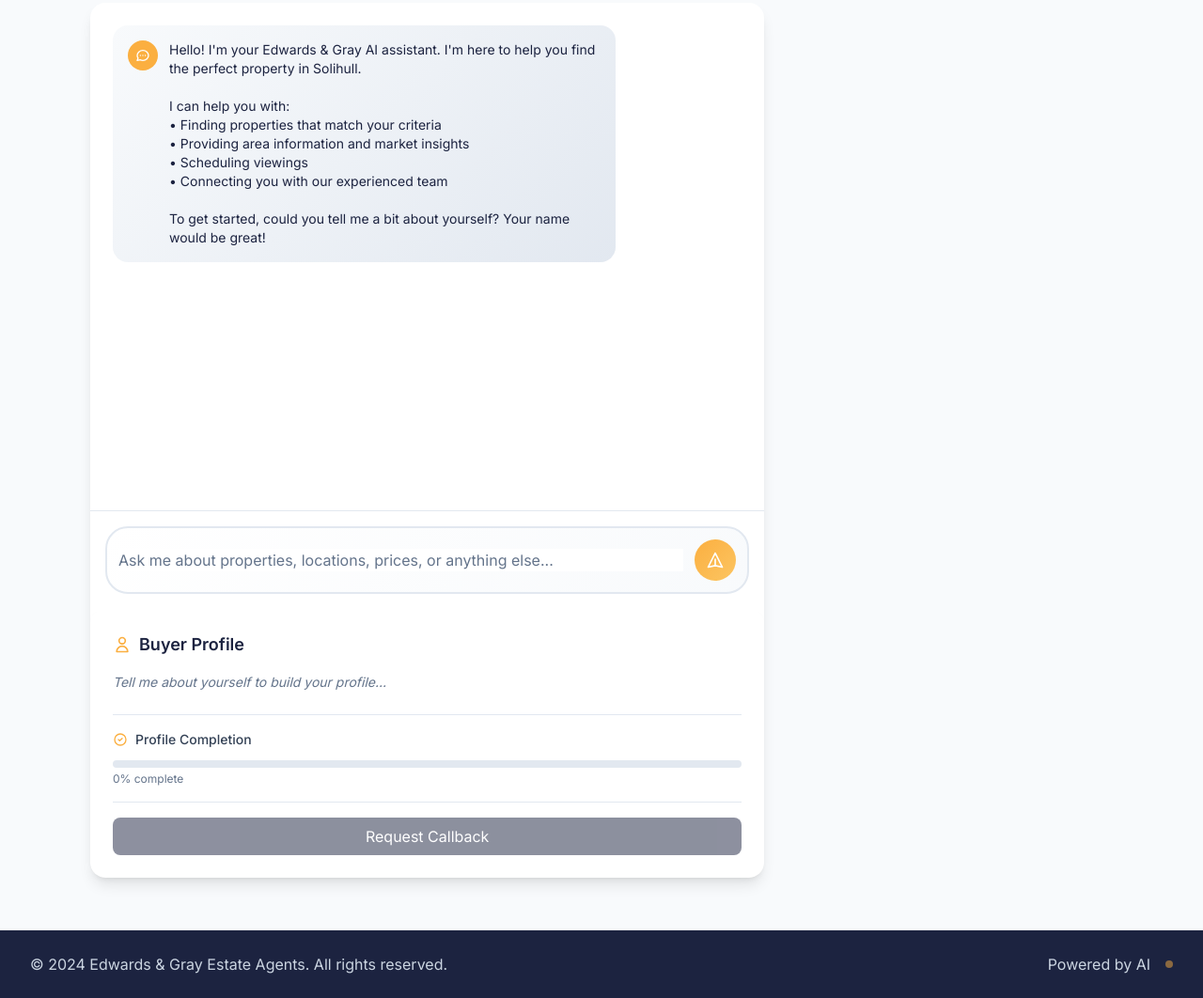
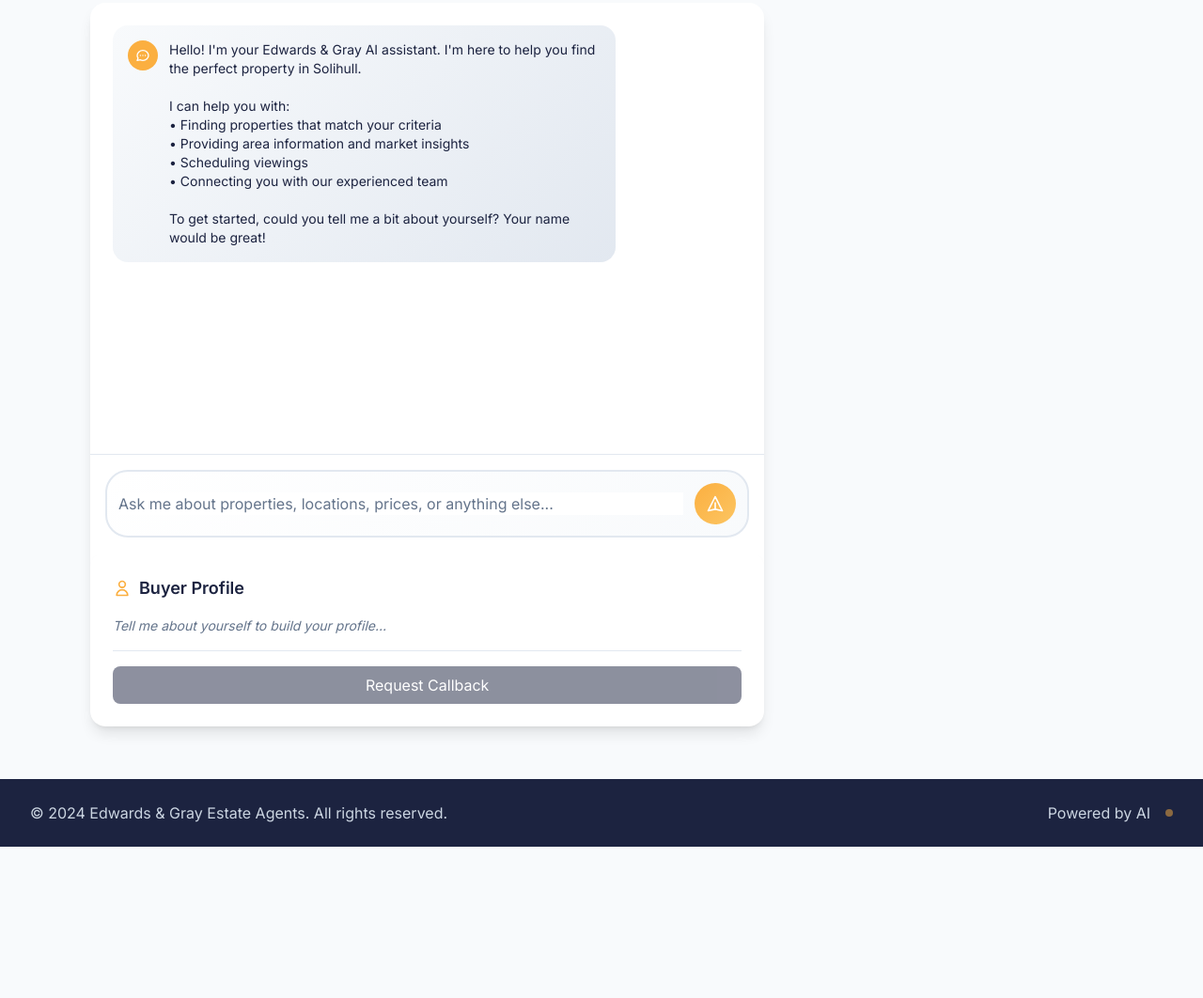
Before and after one commit to philvuai/estateagent, a plain HTML site: page index.html in a window 1280 px wide. Shown: the part 242-1304 px from the top of the page at 94% size. After the commit the page ends 1143 px from the top, so only its background shows below. Drawn offline with nearby package versions, Linux system fonts and the light colour scheme.

Commit message:
🔧 UI IMPROVEMENTS: Removed Progress Bar & Reduced Chat Size
✅ Changes Made:
- Removed profile completion section and progress bar
- Reduced chat container height (max 500px, min 300px)
- Cleaned up JavaScript to remove progress tracking code
- Simplified buyer profile display (just shows collected info)

📱 Better User Experience:
- No more scrolling needed to reach input area
- Cleaner, more focused interface
- Profile panel shows gathered info without unnecessary progress tracking
- Compact design works better on all screen sizes

🎯 Next Steps Ready:
- UI is now optimized for real property integration
- Ready to implement Edwards & Gray property feed
- Simplified codebase for easier maintenance

```diff
--- a/chatbot.js
+++ b/chatbot.js
@@ -7,8 +7,6 @@
         this.clearButton = document.getElementById('clearChat');
         this.welcomeMessage = document.getElementById('welcomeMessage');
         this.buyerProfilePanel = document.getElementById('buyerProfile');
-        this.profileProgress = document.getElementById('profileProgress');
-        this.progressText = document.getElementById('progressText');
         this.requestCallback = document.getElementById('requestCallback');
 
         this.conversationHistory = [];
@@ -423,13 +421,6 @@
             profile.innerHTML = profileItems.join('');
         }
 
-        // Update progress bar
-        const completedFields = this.profileFields.filter(field => this.userProfile[field]).length;
-        const totalFields = this.profileFields.length;
-        const percentage = Math.round((completedFields / totalFields) * 100);
-
-        this.profileProgress.style.width = `${percentage}%`;
-        this.progressText.textContent = `${percentage}% complete`;
 
         // Enable callback button if enough info is provided
         if (this.userProfile.name && this.userProfile.phone) {
--- a/index.html
+++ b/index.html
@@ -50,8 +50,9 @@
     </script>
     <style>
         .chat-container {
-            height: calc(100vh - 260px);
-            min-height: 400px;
+            height: calc(100vh - 320px);
+            min-height: 300px;
+            max-height: 500px;
         }
         .typing-indicator {
             display: flex;
@@ -209,18 +210,6 @@
                     <div class="text-sm text-gray-500 italic">Tell me about yourself to build your profile...</div>
                 </div>
 
-                <div class="mt-6 pt-4 border-t border-gray-200">
-                    <div class="flex items-center space-x-2 mb-3">
-                        <svg class="w-4 h-4 text-orange" fill="none" stroke="currentColor" viewBox="0 0 24 24">
-                            <path stroke-linecap="round" stroke-linejoin="round" stroke-width="2" d="M9 12l2 2 4-4m6 2a9 9 0 11-18 0 9 9 0 0118 0z"></path>
-                        </svg>
-                        <span class="text-sm font-medium text-gray-700">Profile Completion</span>
-                    </div>
-                    <div class="w-full bg-gray-200 rounded-full h-2">
-                        <div id="profileProgress" class="bg-gradient-to-r from-orange to-orange-light h-2 rounded-full transition-all duration-500" style="width: 0%"></div>
-                    </div>
-                    <div class="text-xs text-gray-500 mt-1" id="progressText">0% complete</div>
-                </div>
 
                 <div class="mt-4 pt-4 border-t border-gray-200">
                     <button id="requestCallback" class="w-full bg-navy text-white py-2 px-4 rounded-lg hover:bg-navy-light transition-colors disabled:opacity-50 disabled:cursor-not-allowed" disabled>
```
